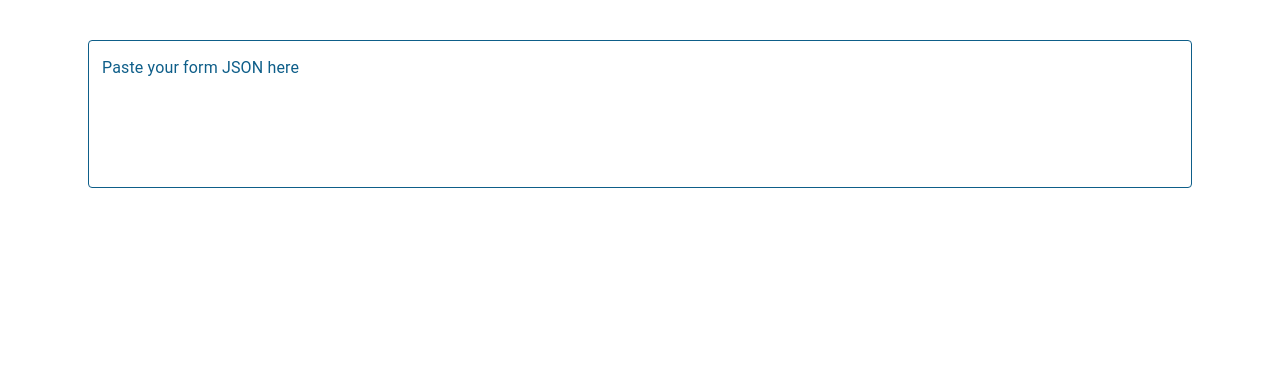
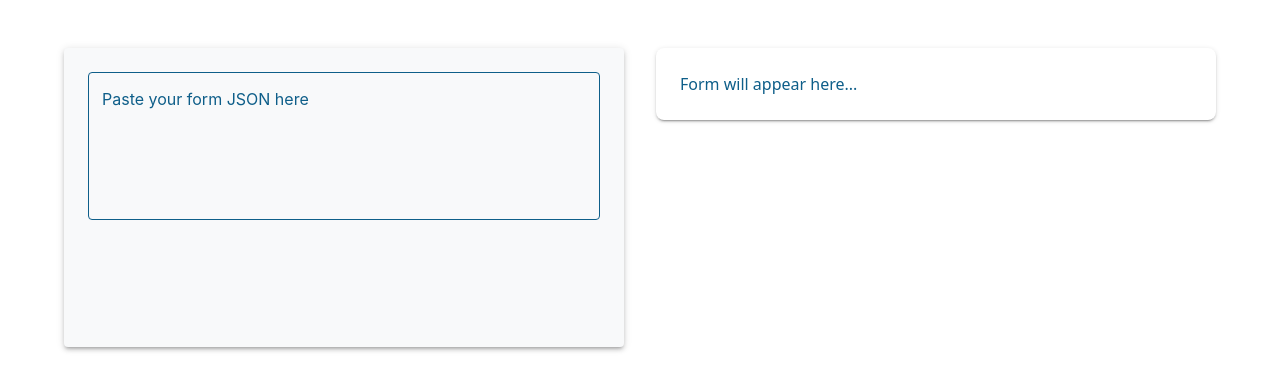
Before and after one commit to IoannaTsenkova/form-builder, a React (Vite) app: page / in a window 1280 px wide. Shown: the top 390 px of the page. Built offline with nearby package versions, Linux system fonts and the light colour scheme.

Commit message:
Enhance form functionality and UI components

```diff
--- a/src/App.tsx
+++ b/src/App.tsx
@@ -1,4 +1,5 @@
-import { Grid, ThemeProvider } from '@mui/material';
+import { Box, Container, Paper, ThemeProvider } from '@mui/material';
+import Grid from '@mui/material/Grid';
 import JsonInput from './components/json-input';
 import FormRenderer from './components/form-renderer';
 import { useFormSchema } from './hooks/useFormSchema';
@@ -9,10 +10,40 @@ function App() {
 
   return (
     <ThemeProvider theme={theme}>
-    <Grid ml={12} display={'flex'} justifyContent="center" flexDirection={'column'} marginInline={10} marginBlock={5} >
-      <JsonInput value={input} onChange={handleChange} error={error} />
-      {schema && <FormRenderer schema={schema} />}
-    </Grid>
+      <Container maxWidth="lg" sx={{ py: 5 }}>
+        <Grid container spacing={4}>
+          {/* JSON Input */}
+          <Grid size={{ xs: 12, md: 6 }}>
+            <Paper
+              elevation={3}
+              sx={{
+                p: 3,
+                backgroundColor: '#F8F9FA',
+                height: '100%',
+                display: 'flex',
+                flexDirection: 'column'
+              }}
+            >
+              <JsonInput value={input} onChange={handleChange} error={error} />
+            </Paper>
+          </Grid>
+
+          {/* Form preview */}
+          <Grid size={{ xs: 12, md: 6 }}>
+            <Paper
+              elevation={3}
+              sx={{
+                p: 3,
+                backgroundColor: 'white',
+                borderRadius: 2,
+                boxShadow: 2
+              }}
+            >
+              {schema ? <FormRenderer schema={schema} /> : <Box>Form will appear here...</Box>}
+            </Paper>
+          </Grid>
+        </Grid>
+      </Container>
     </ThemeProvider>
   );
 }
--- a/src/components/form-renderer.tsx
+++ b/src/components/form-renderer.tsx
@@ -1,31 +1,70 @@
-import { Box, TextField, MenuItem, Typography } from '@mui/material';
+import {
+  Box,
+  TextField,
+  MenuItem,
+  Typography,
+  FormControlLabel,
+  Checkbox,
+  Radio,
+  RadioGroup,
+  Button
+} from '@mui/material';
 import type { FormSchema } from '../types/form-schema';
+import { useForm } from 'react-hook-form';
 
 interface Props {
   schema: FormSchema;
 }
 
 export default function FormRenderer({ schema }: Props) {
+  const { register, handleSubmit } = useForm();
+
+  const onSubmit = (data: any) => {
+    console.log('Form output:', data);
+    alert(JSON.stringify(data, null, 2));
+  };
+
   return (
-    <Box>
-      <Typography variant="h5" mb={2}>
+    <Box
+      component={'form'}
+      onSubmit={handleSubmit(onSubmit)}
+      sx={{
+        maxWidth: '600px',
+        mx: 'auto',
+        mt: 4,
+        p: 4
+        // backgroundColor: 'white',
+        // borderRadius: 3,
+        // boxShadow: 3
+      }}
+    >
+      <Typography variant="h5" mb={3} color="primary">
         {schema.title}
       </Typography>
       {schema.fields.map((field) => {
         switch (field.type) {
           case 'text':
             return (
-              <TextField key={field.name} label={field.label} fullWidth margin="normal" />
+              <TextField
+                key={field.name}
+                label={field.label}
+                {...register(field.name)}
+                fullWidth
+                margin="normal"
+                sx={{ mb: 2 }}
+              />
             );
           case 'textarea':
             return (
               <TextField
                 key={field.name}
                 label={field.label}
+                {...register(field.name)}
                 fullWidth
                 multiline
                 minRows={3}
                 margin="normal"
+                sx={{ mb: 2 }}
               />
             );
           case 'dropdown':
@@ -33,21 +72,57 @@ export default function FormRenderer({ schema }: Props) {
               <TextField
                 key={field.name}
                 label={field.label}
+                {...register(field.name)}
                 select
                 fullWidth
                 margin="normal"
+                sx={{ mb: 2 }}
               >
-                {'options' in field && field?.options.map((option) => (
-                  <MenuItem key={option} value={option}>
-                    {option}
-                  </MenuItem>
-                ))}
+                {'options' in field &&
+                  field?.options.map((option) => (
+                    <MenuItem key={option} value={option}>
+                      {option}
+                    </MenuItem>
+                  ))}
               </TextField>
+            );
+          case 'checkbox':
+            return (
+              <FormControlLabel
+                key={field.name}
+                control={<Checkbox {...register(field.name)} />}
+                label={field.label}
+                sx={{ mt: 1 }}
+              />
+            );
+          case 'radio':
+            return (
+              <Box key={field.name} mb={2}>
+                <Typography variant="subtitle1" gutterBottom sx={{ mt: 2, mb: 1 }}>
+                  {field.label}
+                </Typography>
+                <RadioGroup row {...register(field.name)}>
+                  {'options' in field &&
+                    field.options.map((option) => (
+                      <FormControlLabel
+                        key={option}
+                        value={option}
+                        control={<Radio />}
+                        label={option}
+                      />
+                    ))}
+                </RadioGroup>
+              </Box>
             );
           default:
             return null;
         }
       })}
+      <Box mt={3}>
+        <Button type="submit" variant="contained" color="primary">
+          Submit
+        </Button>
+      </Box>
     </Box>
   );
 }
--- a/src/components/json-input.tsx
+++ b/src/components/json-input.tsx
@@ -13,14 +13,14 @@ export default function JsonInput({ value, onChange, error }: Props) {
         label="Paste your form JSON here"
         multiline
         minRows={5}
-        maxRows={15}
+        // maxRows={15}
         fullWidth
         value={value}
         onChange={(e) => onChange(e.target.value)}
         error={!!error}
         helperText={error || ' '}
-        color='secondary'
-        style={{borderColor: error ? 'red' : 'green'}}
+        color="secondary"
+        style={{ borderColor: error ? 'red' : 'green' }}
       />
     </Box>
   );
--- a/src/theme.ts
+++ b/src/theme.ts
@@ -15,6 +15,16 @@ const theme = createTheme({
       primary: '#0E5E89'
     }
   },
+  typography: {
+    fontFamily: 'Inter, Roboto, Arial, sans-serif',
+    h5: {
+      fontWeight: 600
+    },
+    subtitle1: {
+      fontSize: '1rem',
+      fontWeight: 500
+    }
+  },
   components: {
     MuiTextField: {
       defaultProps: {
@@ -25,7 +35,7 @@ const theme = createTheme({
       styleOverrides: {
         root: {
           '& fieldset': {
-            borderColor: '#0E5E89',
+            borderColor: '#0E5E89'
           },
           //   '&:hover fieldset': {
           //     borderColor: 'red'
@@ -34,7 +44,7 @@ const theme = createTheme({
           //     borderColor: 'red'
           //   },
           input: {
-            color: 'black',
+            color: 'black'
           }
         }
       }
```
Also changed, not shown: src/types/form-schema.ts (+10 -1 lines). Lines whose indentation alone changed are shown as unchanged.
